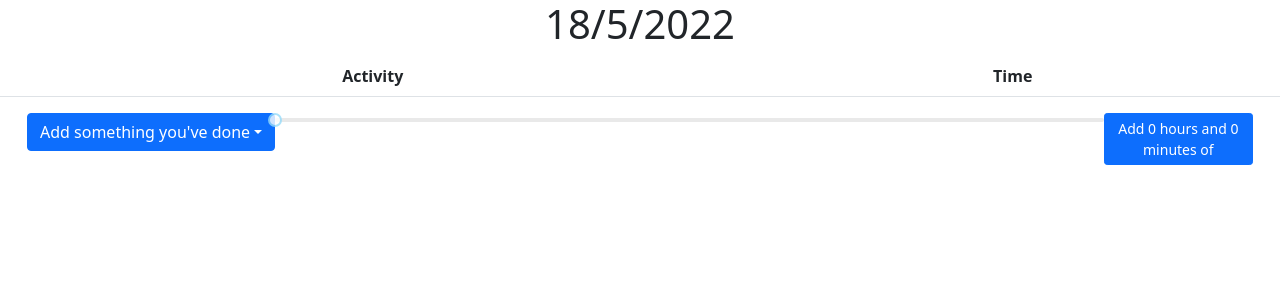
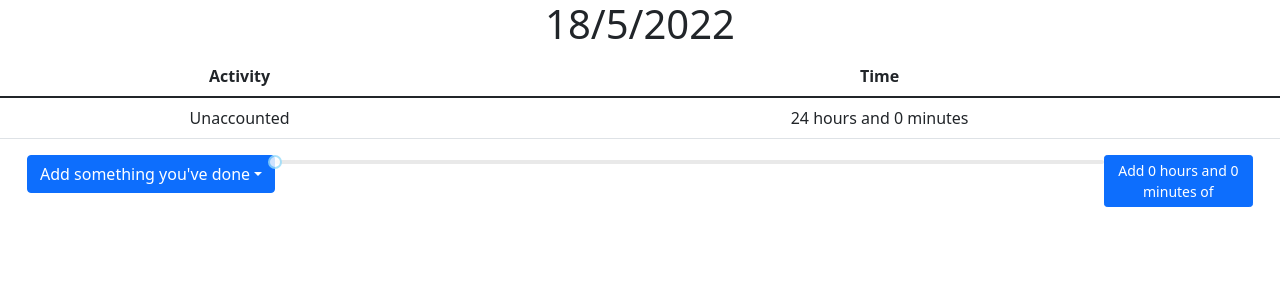
Before and after one commit to d-zg/Time-Tracking-App, a React (Create React App) app: page / in a window 1280 px wide. Shown: the top 300 px of the page. Built offline with nearby package versions, Linux system fonts and the light colour scheme.

Commit message:
working row entries

```diff
--- a/src/components/ActivityRow.tsx
+++ b/src/components/ActivityRow.tsx
@@ -1,8 +1,10 @@
-const ActivityRow = (activityName : any, time : any) => {
+const ActivityRow = (props : any) => {
+    const activityName = props.name;
+    const time = props.time;
     return(
         <tr>
             <td>{activityName}</td>
-            <td>{time}</td>
+            <td>{(time - time%60)/60} hours and {time%60} minutes</td>
         </tr>
     );
 }
--- a/src/components/ActivityTable.tsx
+++ b/src/components/ActivityTable.tsx
@@ -2,9 +2,9 @@ import ActivityRow from "./ActivityRow";
 import Table from 'react-bootstrap/Table'
 const ActivityTable = (props : any) => {
     const rows : any = [];
-    // props.forEach((activity : any) => {
-        // rows.push(<ActivityRow activityName={activity.activityName} time={activity.time}/>);
-    // });
+    props.data.forEach((activity : any) => {
+        rows.push(<ActivityRow name={activity.name} time={activity.time} />);
+    });
 
     return (
         <Table>
@@ -14,7 +14,9 @@ const ActivityTable = (props : any) => {
                 <th>Time</th>
             </tr>
             </thead>
-            <tbody>{rows}</tbody>
+            <tbody>
+                {rows}
+            </tbody>
 
         </Table>
     );
--- a/src/components/AddingBar.tsx
+++ b/src/components/AddingBar.tsx
@@ -5,9 +5,8 @@ import Slider from 'rc-slider'
 import { useState } from 'react'
 import Range from 'rc-slider'
 import 'rc-slider/assets/index.css'
-import { AnyTxtRecord } from 'dns'
 
-const AddingBar = () => {
+const AddingBar = (props : any) => {
     const [activityInput, setActivityInput] = useState();
     const [timeInput, setTimeInput] = useState(0);
 
--- a/src/components/TimeTrackingTable.tsx
+++ b/src/components/TimeTrackingTable.tsx
@@ -5,10 +5,14 @@ import {useState} from "react"
 
 
 const TimeTrackingTable = () => {
-    const data = useState([{activityName: 'Unaccounted', time: 1440}]);
+    const [data, setData] = useState([{name: 'Unaccounted', time: 1440},]);
+    // const onAdd = (value : any) => {
+    //     setData([...data, {name: value.name, time: value.time}]);
+    // }
     return(
         <div>
-            <ActivityTable props={data}/>
+            <ActivityTable data={data}/>
+            {/* <AddingBar onAdd={onAdd}/> */}
             <AddingBar />
         </div>
     );
```
